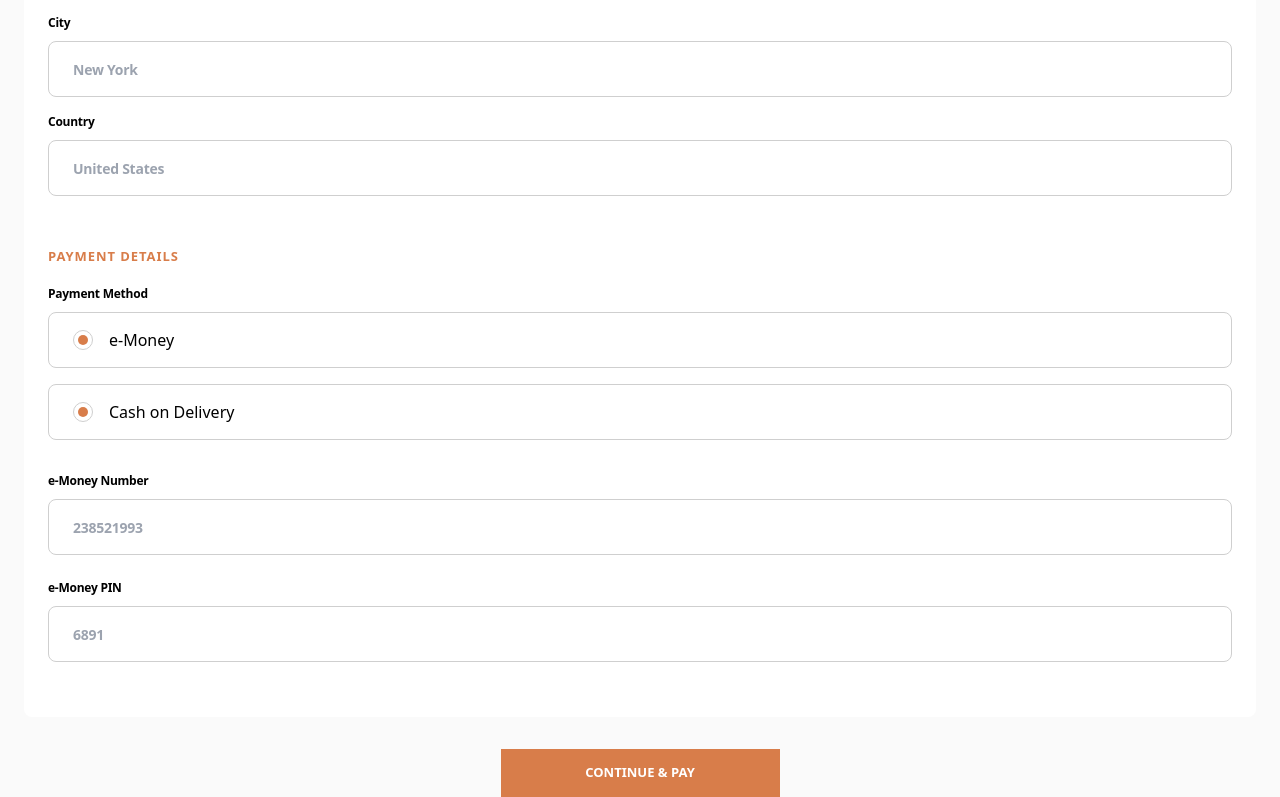
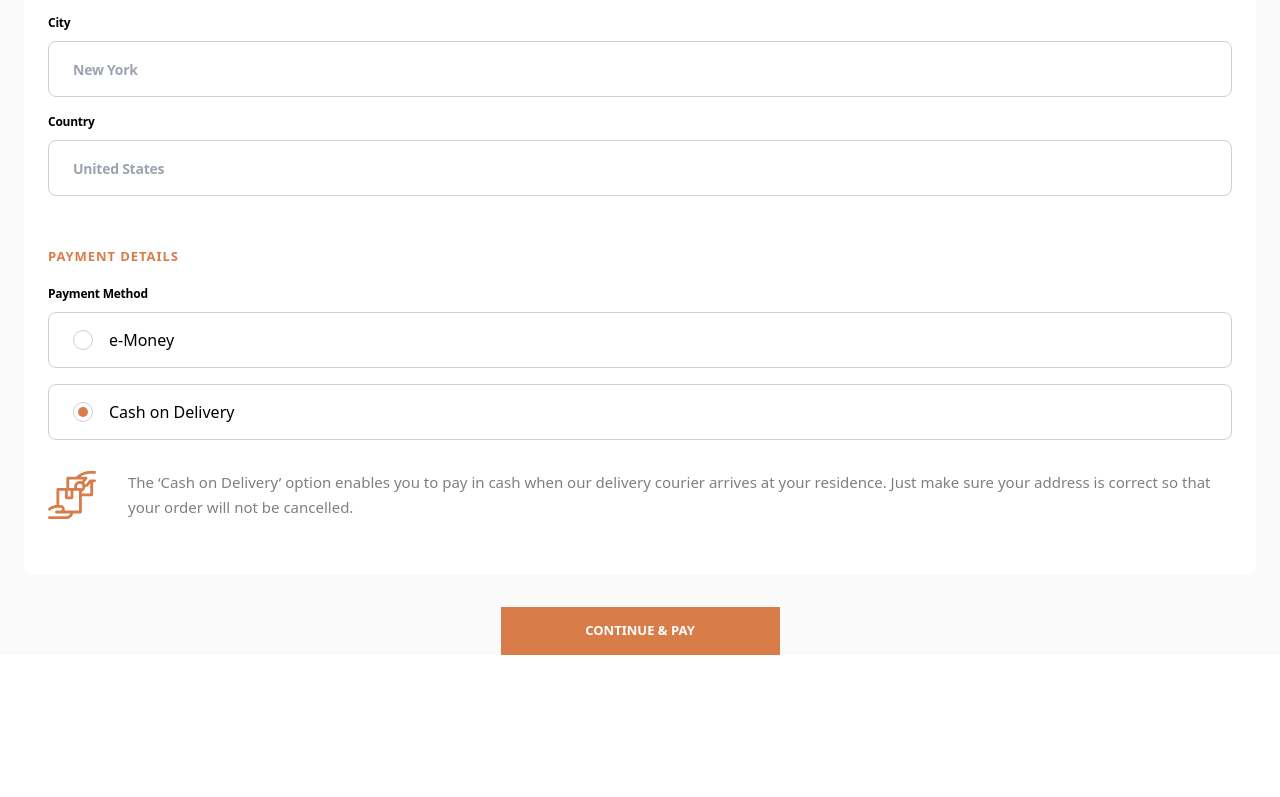
Before and after one commit to LevaniMesxia23/audiophile-ecommerce-website, a React (Vite) app: page /Checkout in a window 1280 px wide. Shown: the part 848-1645 px from the top of the page. After the commit the page ends 1503 px from the top, so only its background shows below. Built offline with nearby package versions, Linux system fonts and the light colour scheme; the HTML template or start-up script is replaced by a standard one.

Commit message:
feat: add payment details functionality

```diff
--- a/src/pages/Checkout.tsx
+++ b/src/pages/Checkout.tsx
@@ -3,6 +3,8 @@ import { useForm } from "react-hook-form"
 import { yupResolver } from "@hookform/resolvers/yup"
 import loginSchema from "../loginSchema"
 import InputMask from "react-input-mask"
+import { useState } from "react"
+import Shape from "../../public/Shape.svg"
 function Checkout() {
   const {register, handleSubmit, formState: {errors},} = useForm({
     resolver: yupResolver(loginSchema)
@@ -12,6 +14,7 @@ function Checkout() {
 
   }
   const navigate = useNavigate()
+  const [showCash, setShowCash] = useState(true)
   return (
     <form onSubmit={handleSubmit(onSubmit)} className='px-6 pt-4 bg-[#FAFAFA]'>
       <span className='text-[0.9375rem] opacity-50 leading-[1.5625rem]' onClick={() => navigate(-1)}>Go Back</span>
@@ -87,18 +90,18 @@ function Checkout() {
         <div className=" flex flex-col gap-4 w-full">
         <div className=" gap-[0.56rem] flex flex-col">
           <span className=" text-[0.75rem] font-bold -tracking-[0.01563rem]">Payment Method</span>
-          <div className=" border-[0.0625rem] border-[#CFCFCF] w-full h-[3.5rem] rounded-[0.5rem] pl-6 flex items-center gap-4">
+          <div onClick={() => setShowCash(!showCash)} className=" border-[0.0625rem] border-[#CFCFCF] w-full h-[3.5rem] rounded-[0.5rem] pl-6 flex items-center gap-4">
             <div className=" w-5 h-5 border-[0.0625rem] border-[#CFCFCF] rounded-[50%] flex items-center justify-center">
-              <div className="w-[0.625rem] h-[0.625rem] border-none border-[#CFCFCF] rounded-[50%] bg-[#D87D4A]"></div>
+            {!showCash && <div className="w-[0.625rem] h-[0.625rem] border-none border-[#CFCFCF] rounded-[50%] bg-[#D87D4A]"></div>}
             </div>
               <span>e-Money</span>
           </div>
         </div>
 
         <div className=" gap-[0.56rem] flex flex-col">
-          <div className=" border-[0.0625rem] border-[#CFCFCF] w-full h-[3.5rem] rounded-[0.5rem] pl-6 flex items-center gap-4">
+          <div onClick={() => setShowCash(!showCash)} className=" border-[0.0625rem] border-[#CFCFCF] w-full h-[3.5rem] rounded-[0.5rem] pl-6 flex items-center gap-4">
             <div className=" w-5 h-5 border-[0.0625rem] border-[#CFCFCF] rounded-[50%] flex items-center justify-center">
-              <div className="w-[0.625rem] h-[0.625rem] border-none border-[#CFCFCF] rounded-[50%] bg-[#D87D4A]"></div>
+              {showCash && <div className="w-[0.625rem] h-[0.625rem] border-none border-[#CFCFCF] rounded-[50%] bg-[#D87D4A]"></div>}
             </div>
               <span>Cash on Delivery</span>
           </div>
@@ -106,7 +109,7 @@ function Checkout() {
 
         </div>
 
-        <div className=" w-full">
+        {!showCash && <div className=" w-full">
 
         <div className=" gap-[0.56rem] flex flex-col mt-8">
           <span className=" text-[0.75rem] font-bold -tracking-[0.01563rem]">e-Money Number</span>
@@ -116,7 +119,11 @@ function Checkout() {
           <span className=" text-[0.75rem] font-bold -tracking-[0.01563rem]">e-Money PIN</span>
           <input className=" border-[0.0625rem] border-[#CFCFCF] w-full h-[3.5rem] rounded-[0.5rem] pl-6 placeholder:font-bold placeholder:text-[0.875rem] placeholder:-tracking-[0.01563rem]" placeholder="6891" type="text" />
         </div>
-        </div>
+        </div>}
+        {showCash && <div className=" flex gap-8 items-center mt-[1.88rem]">
+          <img src={Shape} alt="" />
+        <span className=" text-[0.9375rem] leading-[1.5625rem] text-black/50">The ‘Cash on Delivery’ option enables you to pay in cash when our delivery courier arrives at your residence. Just make sure your address is correct so that your order will not be cancelled.</span>
+        </div>}
       </div>
       </div>
 
```
Also changed, not shown: public/Shape.svg (added).
